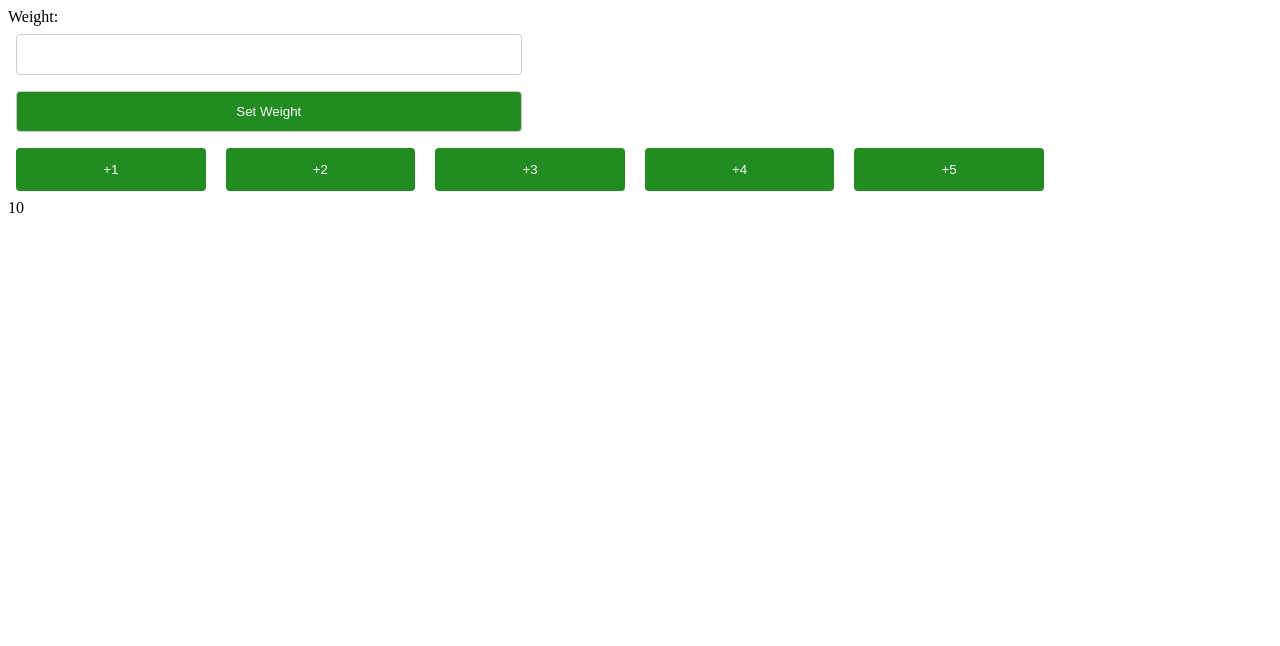
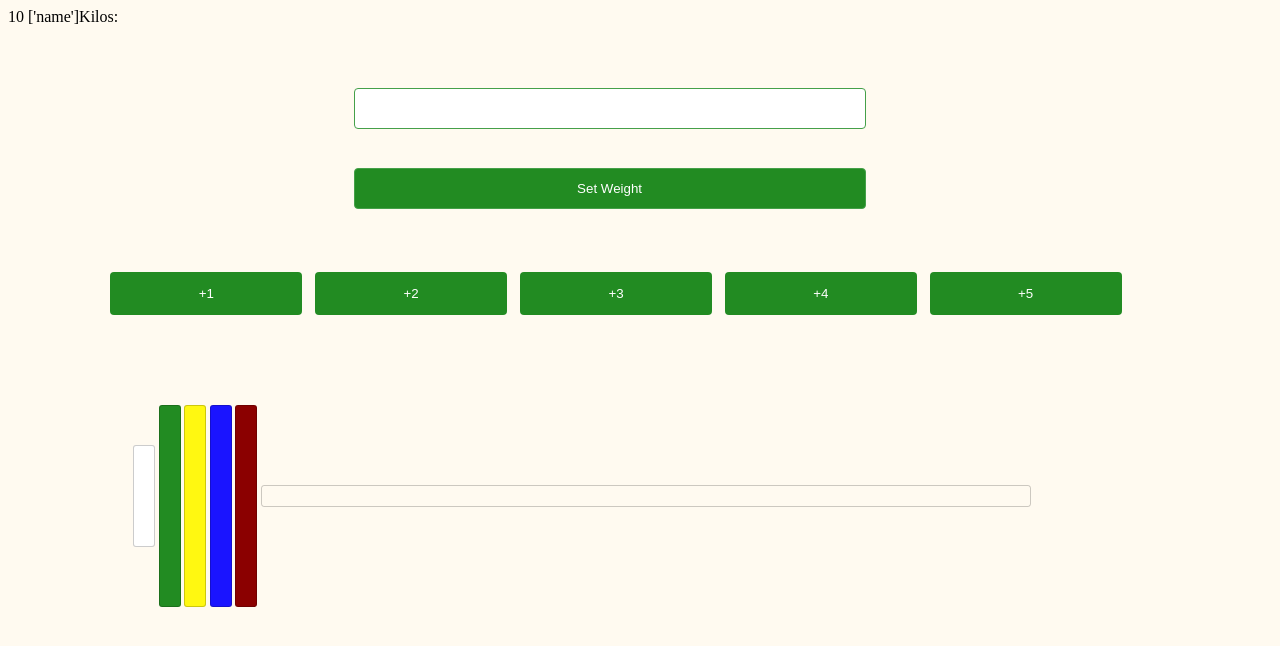
Before and after one commit to benton-gray/nerdy_horse, a Flask app: template templates/home_page.html in a window 1280 px wide. Shown: the top 646 px of the page. Run offline with Flask 2, Linux system fonts and the light colour scheme; the template is opened without the code that fills it: most values are stand-ins (such as "Sample title", 1, 10 or a date in 2020).

Commit message:
more vis

```diff
--- a/app.py
+++ b/app.py
@@ -6,6 +6,18 @@ temp = 0
 womens = 15
 mens = 20
 data = {}
+
+def make_weights(weight):
+    denominations = {50:'red',40:'blue',30:'yellow',20:'green',10:'white'}
+    visual_mapping = {}
+    weight -= mens
+    for denomination in denominations.keys():
+        if (weight-denomination) > 0:
+            weight -= denomination
+            visual_mapping.update({denominations[denomination]:'T'})
+
+    print(visual_mapping)
+    return visual_mapping
 
 @app.route('/')
 def home_page():
@@ -16,7 +28,8 @@ def home_page():
         return render_template('home_page.html', weight=data[cookie])
 
     data.update({cookie: 0})
-    return render_template('home_page.html', weight=data[cookie])
+    colors = make_weights(data[cookie])
+    return render_template('home_page.html', weight=data[cookie], color_switch=colors)
 
 
 @app.route('/set_weight', methods=['POST'])
@@ -30,9 +43,11 @@ def set_weight():
         return render_template('home_page.html', weight=data[cookie])
 
     data[cookie] = int(request.form['weight'])
-    return render_template('home_page.html', weight=data[cookie])
+    make_weights(data[cookie])
+    colors = make_weights(data[cookie])
+    return render_template('home_page.html', weight=data[cookie], color_switch=colors)
 
-#
+
 @app.route('/add_weight', methods=['POST'])
 def add_weight():
     global data
@@ -50,7 +65,9 @@ def add_weight():
         data[cookie] += 4
     if request.form.getlist('plus_5'):
         data[cookie] += 5
-    return render_template('home_page.html', weight=data[cookie])
+    make_weights(data[cookie])
+    colors = make_weights(data[cookie])
+    return render_template('home_page.html', weight=data[cookie], color_switch=colors)
 
 # @app.route('/login', methods=['GET', 'POST'])
 # def login():
--- a/templates/home_page.html
+++ b/templates/home_page.html
@@ -1,13 +1,67 @@
 <!DOCTYPE html>
 <html lang="en">
 <style>
+.bar {
+    width: 60%;
+    height: 20px;
+    margin: 5px;
+    border: 1px solid rgba(0, 0, 0, .2);
+    border-top-right-radius: 3px;
+    border-top-left-radius: 3px;
+    border-bottom-right-radius: 3px;
+    border-bottom-left-radius: 3px;
+    position: absolute;
+    top: 60%;
+    left: 20%
+}
+.plate {
+    width: 20px;
+    height: 200px;
+    margin: 5px;
+    border: 1px solid rgba(0, 0, 0, .2);
+    border-top-right-radius: 3px;
+    border-top-left-radius: 3px;
+    border-bottom-right-radius: 3px;
+    border-bottom-left-radius: 3px;
+}
+.red {
+    background: darkred;
+    position: absolute;
+    top: 50%;
+    left: 18%;
+}
+.blue {
+    background: #1a14ff;
+    position: absolute;
+    top: 50%;
+    left: 16%;
+}
+.yellow {
+    background: #fff811;
+    position: absolute;
+    top: 50%;
+    left: 14%;
+}
+.green {
+    background: forestgreen;
+    position: absolute;
+    top: 50%;
+    left: 12%;
+}
+.white {
+    height: 100px;
+    background: white;
+    position: absolute;
+    top: 55%;
+    left: 10%;
+}
+
 input[type=submit] {
     width: 15%;
     background-color: forestgreen;
     color: white;
     padding: 14px 20px;
     margin: 8px;
-    display: inline;
     border: none;
     border-radius: 4px;
     cursor: pointer;
@@ -22,16 +76,57 @@ input[type=submit]:hover {
     width: 40%;
     padding: 12px 20px;
     margin: 8px;
-    display: inline-block;
-    border: 1px solid #ccc;
+    display: block;
+    border: 1px solid #45a049;
     border-radius: 4px;
 }
 
-div {
-    border-radius: 5px;
-    background-color: #f2f2f2;
-    padding: 20px;
+#texty {
+    position: absolute;
+    top: 10%;
+    left: 27%;
 }
+
+#weight {
+    position: absolute;
+    top: 20%;
+    left: 27%;
+}
+
+#plus_1 {
+    position: absolute;
+    top: 33%;
+    left: 8%;
+}
+
+#plus_2 {
+    position: absolute;
+    top: 33%;
+    left: 24%;
+}
+
+#plus_3 {
+    position: absolute;
+    top: 33%;
+    left: 40%;
+}
+
+#plus_4 {
+    position: absolute;
+    top: 33%;
+    left: 56%;
+}
+
+#plus_5 {
+    position: absolute;
+    top: 33%;
+    left: 72%;
+}
+
+body {
+    background-color: floralwhite;
+}
+
 </style>
 <head>
     <meta charset="UTF-8">
@@ -40,19 +135,22 @@ div {
 <body>
 
 <form id=set_weight action="/set_weight" method="POST">
-    Weight:<br>
-    <input type="text" name="weight"><br>
-    <input type="submit" value="Set Weight">
+    {{ weight }} {{ color_switch.keys() }}Kilos:<br>
+    <input id="texty" type="text" name="weight"><br>
+    <input id="weight" type="submit" value="Set Weight">
 </form>
 <form id=add_weight action="/add_weight" method="POST">
-    <input type="submit" name="plus_1" value="+1">
-    <input type="submit" name="plus_2" value="+2">
-    <input type="submit" name="plus_3" value="+3">
-    <input type="submit" name="plus_4" value="+4">
-    <input type="submit" name="plus_5" value="+5">
+    <input id="plus_1" type="submit" name="plus_1" value="+1">
+    <input id="plus_2" type="submit" name="plus_2" value="+2">
+    <input id="plus_3" type="submit" name="plus_3" value="+3">
+    <input id="plus_4" type="submit" name="plus_4" value="+4">
+    <input id="plus_5" type="submit" name="plus_5" value="+5">
 </form>
-
-{{ weight }}
-
+<div class="plate red"></div>
+<div class="plate blue"></div>
+<div class="plate yellow"></div>
+<div class="plate green"></div>
+<div class="plate white"></div>
+<div class="bar steel"></div>
 </body>
 </html>
```
Also changed, not shown: 1 other file.
